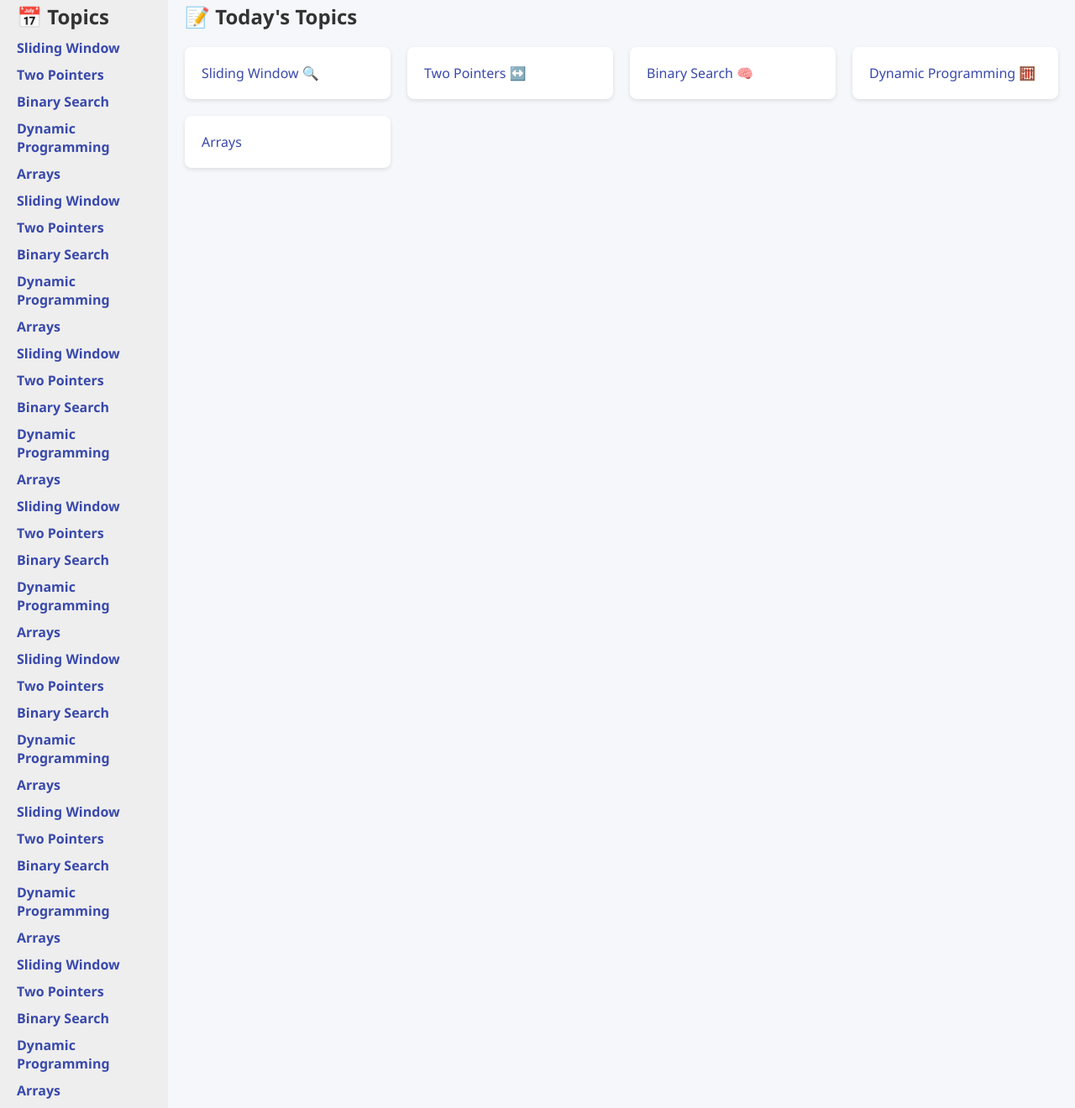
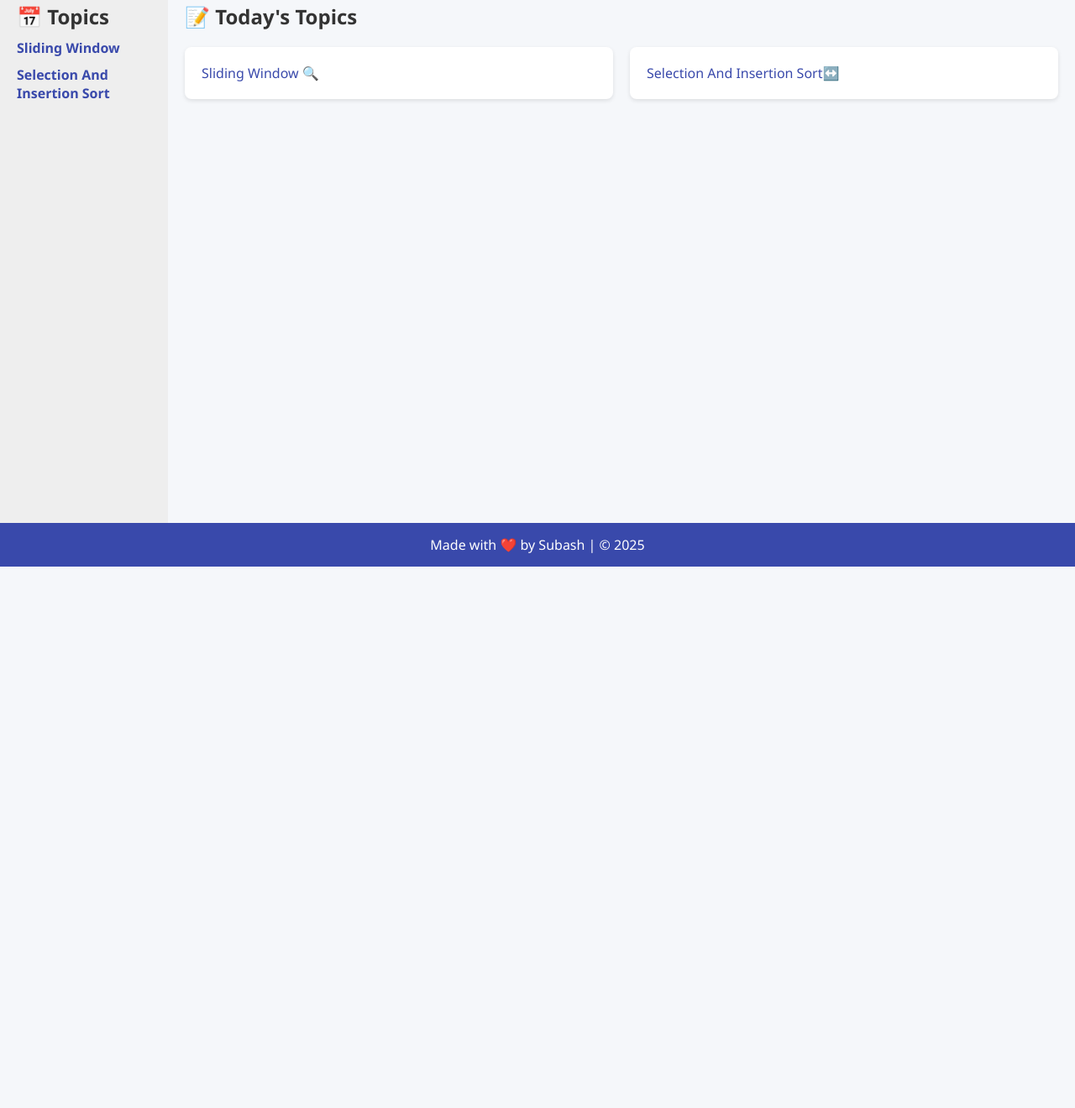
Before and after one commit to subashpoudel08/DSA, a plain HTML site: page index.html in a window 1280 px wide. Shown: the part 100-1420 px from the top of the page at 84% size. After the commit the page ends 800 px from the top, so only its background shows below. Drawn offline with Linux system fonts and the light colour scheme.

Commit message:
Update index.html

```diff
--- a/index.html
+++ b/index.html
@@ -16,40 +16,8 @@
       <h2>📅 Topics</h2>
       <ul>
         <li><a href="topic.html">Sliding Window</a></li>
-        <li><a href="topic.html">Two Pointers</a></li>
-        <li><a href="topic.html">Binary Search</a></li>
-        <li><a href="topic.html">Dynamic Programming</a></li>
-        <li><a href="topic.html">Arrays</a></li>
-        <li><a href="topic.html">Sliding Window</a></li>
-        <li><a href="topic.html">Two Pointers</a></li>
-        <li><a href="topic.html">Binary Search</a></li>
-        <li><a href="topic.html">Dynamic Programming</a></li>
-        <li><a href="topic.html">Arrays</a></li>
-        <li><a href="topic.html">Sliding Window</a></li>
-        <li><a href="topic.html">Two Pointers</a></li>
-        <li><a href="topic.html">Binary Search</a></li>
-        <li><a href="topic.html">Dynamic Programming</a></li>
-        <li><a href="topic.html">Arrays</a></li>
-        <li><a href="topic.html">Sliding Window</a></li>
-        <li><a href="topic.html">Two Pointers</a></li>
-        <li><a href="topic.html">Binary Search</a></li>
-        <li><a href="topic.html">Dynamic Programming</a></li>
-        <li><a href="topic.html">Arrays</a></li>
-        <li><a href="topic.html">Sliding Window</a></li>
-        <li><a href="topic.html">Two Pointers</a></li>
-        <li><a href="topic.html">Binary Search</a></li>
-        <li><a href="topic.html">Dynamic Programming</a></li>
-        <li><a href="topic.html">Arrays</a></li>
-        <li><a href="topic.html">Sliding Window</a></li>
-        <li><a href="topic.html">Two Pointers</a></li>
-        <li><a href="topic.html">Binary Search</a></li>
-        <li><a href="topic.html">Dynamic Programming</a></li>
-        <li><a href="topic.html">Arrays</a></li>
-        <li><a href="topic.html">Sliding Window</a></li>
-        <li><a href="topic.html">Two Pointers</a></li>
-        <li><a href="topic.html">Binary Search</a></li>
-        <li><a href="topic.html">Dynamic Programming</a></li>
-        <li><a href="topic.html">Arrays</a></li>
+        <li><a href="sai.html">Selection And Insertion Sort</a></li>
+
       </ul>
     </aside>
 
@@ -57,10 +25,9 @@
       <h2>📝 Today's Topics</h2>
       <div class="topic-list">
         <a href="topic.html" class="topic-card">Sliding Window 🔍</a>
-        <a href="topic.html" class="topic-card">Two Pointers ↔️</a>
-        <a href="topic.html" class="topic-card">Binary Search 🧠</a>
-        <a href="topic.html" class="topic-card">Dynamic Programming 🧮</a>
-         <a href="topic.html" class="topic-card">Arrays</a>
+        <a href="sai.html" class="topic-card">Selection And Insertion Sort↔️</a>
+
+
       </div>
     </main>
   </div>
```
